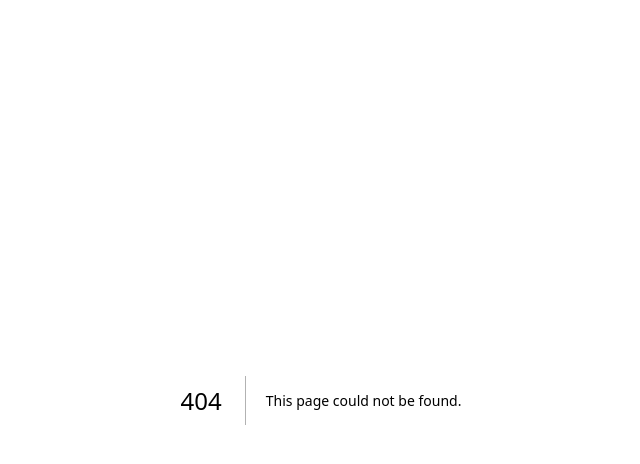
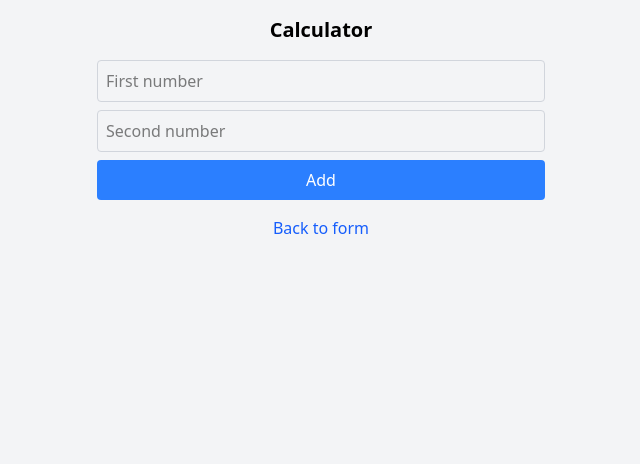
Before and after one commit to ryusuke2003/hands-on, a Next.js app in the folder my-app/: page /calculator in a window 1280 px wide. Before the commit this address had no page. Shown: the top 464 px of the page, without its empty margins (319-959 px from the left). Built offline with nearby package versions, Linux system fonts and the light colour scheme.

Commit message:
feat: add calculator page

```diff
--- /dev/null
+++ b/my-app/app/calculator/page.tsx
@@ -0,0 +1,57 @@
+"use client";
+
+import { useState } from "react";
+import Link from "next/link";
+
+export default function CalculatorPage() {
+  const [a, setA] = useState("");
+  const [b, setB] = useState("");
+  const [result, setResult] = useState<number | null>(null);
+
+  const calculate = () => {
+    const numA = parseFloat(a);
+    const numB = parseFloat(b);
+    if (isNaN(numA) || isNaN(numB)) {
+      setResult(null);
+      return;
+    }
+    setResult(numA + numB);
+  };
+
+  return (
+    <main className="flex min-h-screen flex-col items-center p-4">
+      <h1 className="text-xl font-semibold">Calculator</h1>
+      <div className="mt-4 flex w-full max-w-md flex-col gap-2">
+        <input
+          type="number"
+          value={a}
+          onChange={(e) => setA(e.target.value)}
+          placeholder="First number"
+          className="rounded border border-gray-300 p-2"
+        />
+        <input
+          type="number"
+          value={b}
+          onChange={(e) => setB(e.target.value)}
+          placeholder="Second number"
+          className="rounded border border-gray-300 p-2"
+        />
+        <button
+          onClick={calculate}
+          className="rounded bg-blue-500 px-4 py-2 text-white hover:bg-blue-600"
+          type="button"
+        >
+          Add
+        </button>
+        {result !== null && (
+          <p className="text-lg font-medium" id="result">
+            Result: {result}
+          </p>
+        )}
+      </div>
+      <Link href="/" className="mt-4 text-blue-600 hover:underline">
+        Back to form
+      </Link>
+    </main>
+  );
+}
--- a/my-app/app/page.tsx
+++ b/my-app/app/page.tsx
@@ -73,6 +73,9 @@ export default function Home() {
         <Link href="/todo" className="text-blue-600 hover:underline">
           Todo list
         </Link>
+        <Link href="/calculator" className="text-blue-600 hover:underline">
+          Calculator
+        </Link>
       </div>
     </main>
   );
```
Also changed, not shown: 1 other file (tests, documents, lock files or other folders).
